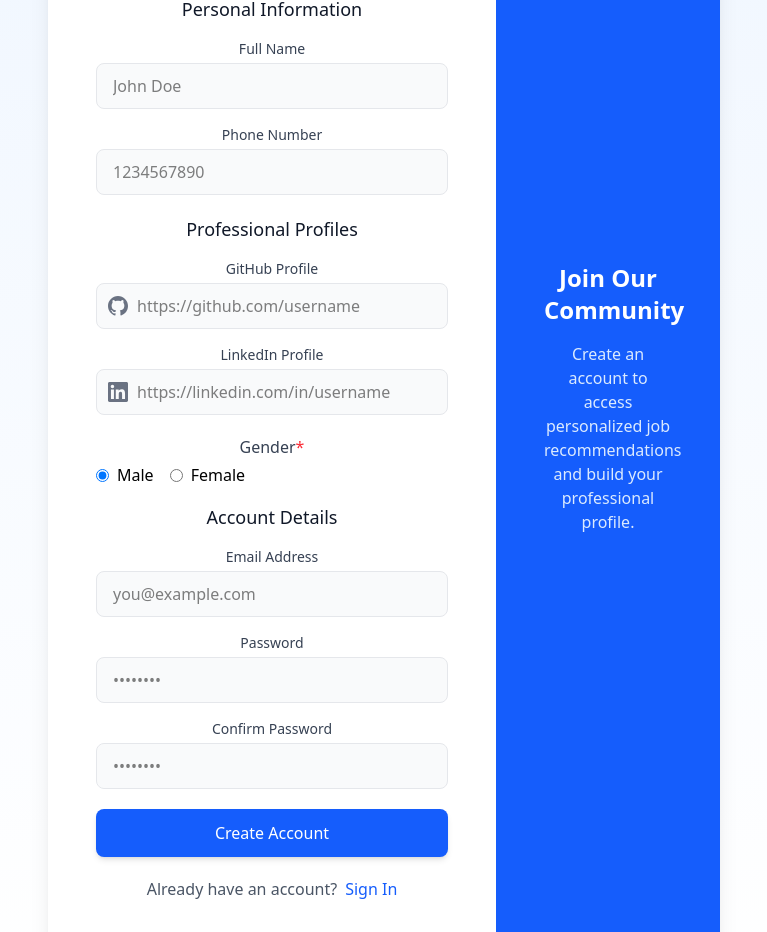
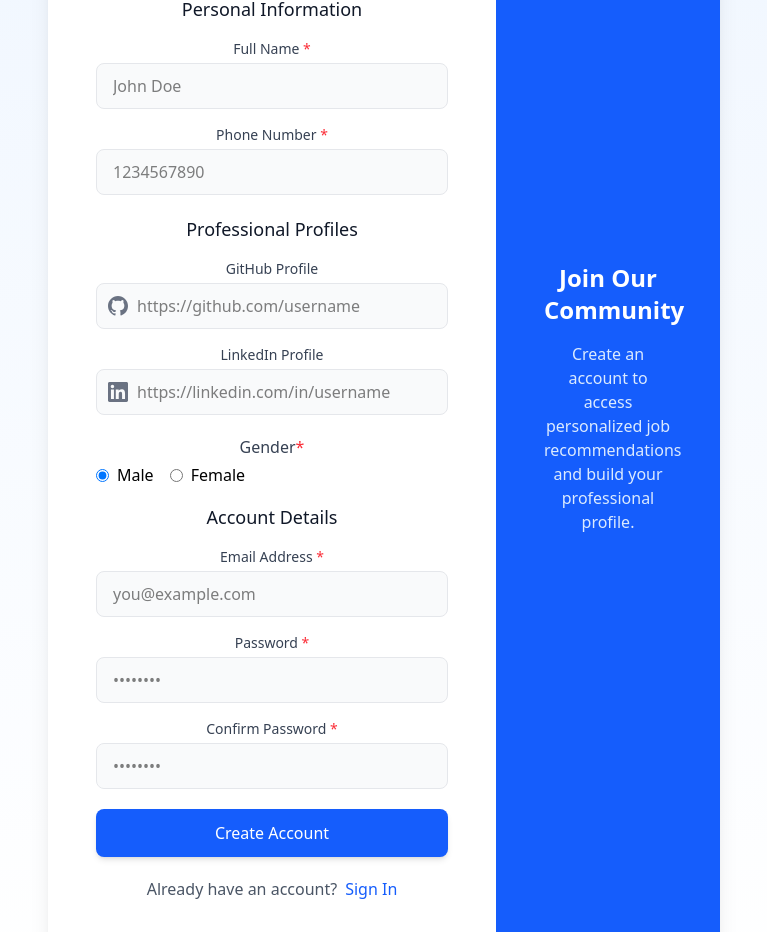
Before and after one commit to meghanahima/Resume-Matches, a React app in the folder frontend/: page /signup in a window 1280 px wide. Shown: the part 297-1229 px from the top of the page, without its empty margins (256-1023 px from the left). Built offline with nearby package versions, Linux system fonts and the light colour scheme; the HTML template or start-up script is replaced by a standard one.

Commit message:
fixed registration and added * for required fields on display

```diff
--- a/frontend/src/login/login.jsx
+++ b/frontend/src/login/login.jsx
@@ -55,7 +55,6 @@ const Login = ({ isSignUp = false, showToast }) => {
     if (Object.keys(newErrors).length === 0) {
       setIsLoading(true);
       try {
-        console.log(isSignUp, "hello megh");
         if (isSignUp) {
           const payload = {
             name: formData.name,
@@ -65,7 +64,7 @@ const Login = ({ isSignUp = false, showToast }) => {
             gender: formData.gender,
             githubProfileUrl: formData?.github || "",
             linkedinProfileUrl: formData?.linkedin || "",
-            frontendURL: req.get("host"),
+            frontendURL: window.location.origin,
           };
 
           const response = await fetch(
@@ -129,6 +128,7 @@ const Login = ({ isSignUp = false, showToast }) => {
           }
         }
       } catch (error) {
+        console.log(error);
         showToast(
           isSignUp ? "Registration failed" : "Login failed. Please try again.",
           "error"
@@ -181,7 +181,7 @@ const Login = ({ isSignUp = false, showToast }) => {
                       </h3>
                       <div>
                         <label className="block text-sm font-medium text-gray-700 mb-1">
-                          Full Name
+                          Full Name<span className="text-red-500"> *</span>
                         </label>
                         <input
                           type="text"
@@ -201,7 +201,7 @@ const Login = ({ isSignUp = false, showToast }) => {
 
                       <div>
                         <label className="block text-sm font-medium text-gray-700 mb-1">
-                          Phone Number
+                          Phone Number<span className="text-red-500"> *</span>
                         </label>
                         <input
                           type="tel"
@@ -318,7 +318,7 @@ const Login = ({ isSignUp = false, showToast }) => {
                   </h3>
                   <div>
                     <label className="block text-sm font-medium text-gray-700 mb-1">
-                      Email Address
+                      Email Address<span className="text-red-500"> *</span>
                     </label>
                     <input
                       type="email"
@@ -338,7 +338,7 @@ const Login = ({ isSignUp = false, showToast }) => {
 
                   <div>
                     <label className="block text-sm font-medium text-gray-700 mb-1">
-                      Password
+                      Password<span className="text-red-500"> *</span>
                     </label>
                     <input
                       type="password"
@@ -369,7 +369,7 @@ const Login = ({ isSignUp = false, showToast }) => {
                   {isSignUp && (
                     <div>
                       <label className="block text-sm font-medium text-gray-700 mb-1">
-                        Confirm Password
+                        Confirm Password<span className="text-red-500"> *</span>
                       </label>
                       <input
                         type="password"
```
